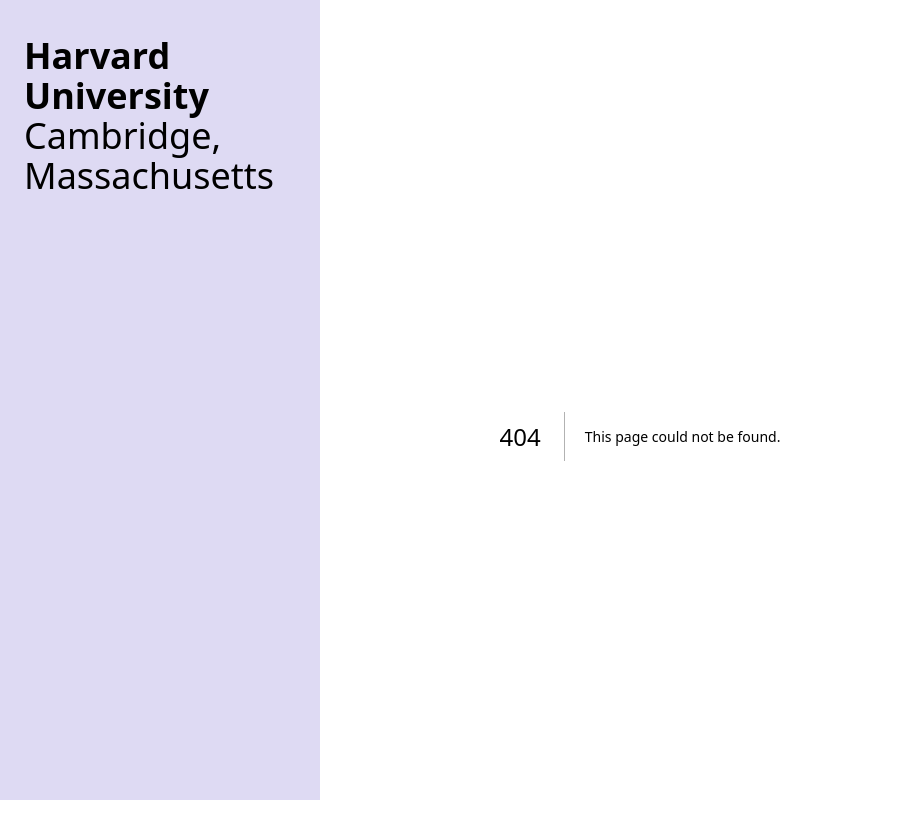
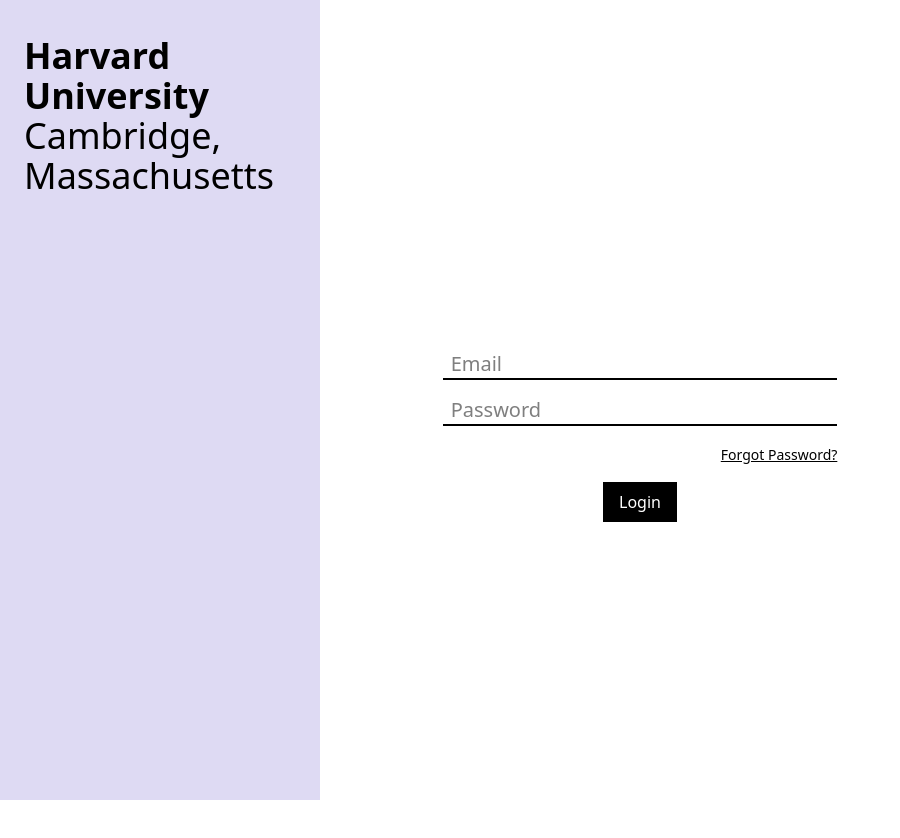
Before and after one commit to kanavgoyal898/arX, a Next.js app: page /login in a window 1280 px wide. Before the commit this address had no page. Shown: the top 838 px of the page, without its empty margins (0-900 px from the left). Built offline with nearby package versions, Linux system fonts and the light colour scheme.

Commit message:
Add homepage

```diff
--- a/app/layout.tsx
+++ b/app/layout.tsx
@@ -49,5 +49,5 @@
         </div>
       </body>
     </html>
-  );
+  )
 }
--- /dev/null
+++ b/app/login/page.css
@@ -0,0 +1,44 @@
+@reference "../globals.css";
+
+.credentials-container {
+    @apply w-full;
+    @apply h-screen;
+    @apply flex flex-col;
+    @apply justify-center items-center;
+}
+
+.form-container {
+    @apply gap-4;
+    @apply w-2/3;
+    @apply h-screen;
+    @apply flex flex-col;
+    @apply justify-center items-end;
+}
+
+.input-container {
+    @apply w-full;
+    @apply flex flex-col;
+}
+
+.input-field {
+    @apply px-2;
+    @apply text-xl;
+    @apply focus:outline-none;
+    @apply border-b-2 border-black;
+}
+
+.password-link-container {
+    @apply w-full;
+    @apply flex flex-row;
+}
+
+.password-link {
+    @apply text-sm;
+    @apply underline;
+}
+
+.submit-container {
+    @apply w-full;
+    @apply flex flex-row;
+    @apply justify-center;
+}
--- /dev/null
+++ b/app/login/page.tsx
@@ -0,0 +1,22 @@
+import "./page.css";
+
+export default function Login() {
+    return (
+        <div className="credentials-container">
+            <form action="/course" className="form-container">
+                <div className="input-container">
+                    <input type="email" className="input-field" placeholder="Email" />
+                </div>
+                <div className="input-container">
+                    <input type="password" className="input-field" placeholder="Password" />
+                </div>
+                <div>
+                    <a href="https://youtu.be/dQw4w9WgXcQ?si=kgNUU92jtrYyrqdw" className="password-link">Forgot Password?</a>
+                </div>
+                <div className="submit-container">
+                    <button className="button-filled" type="submit">Login</button>
+                </div>
+            </form>
+        </div>
+    )
+}
--- /dev/null
+++ b/app/page.css
@@ -0,0 +1,28 @@
+@reference "./globals.css";
+
+.home-container {
+    @apply gap-12;
+    @apply h-screen;
+    @apply flex flex-col;
+    @apply justify-center items-center;
+}
+
+.logo-container {
+    @apply flex flex-col;
+    @apply justify-center items-center;
+}
+
+.title-1 {
+    @apply font-bold;
+    @apply text-9xl;
+}
+
+.title-2 {
+    @apply font-normal;
+    @apply text-7xl;
+}
+
+.actions-container {
+    @apply gap-6;
+    @apply flex flex-row;
+}
--- a/app/page.tsx
+++ b/app/page.tsx
@@ -1,7 +1,20 @@
+import "./page.css"
+
 export default function Home() {
   return (
-    <div>
-      Home Page
+    <div className="home-container">
+      <div className="logo-container">
+        <div className="title-1">arX</div>
+        <div className="title-2">Courserooms</div>
+      </div>
+      <div className="actions-container">
+        <button className="button-outlined">
+          <a href="https://github.com/kanavgoyal898/arX" target="_blank">Github Repository</a>
+        </button>
+        <button className="button-filled">
+          <a href="/login">Get Started</a>
+        </button>
+      </div>
     </div>
-  );
+  )
 }
```
